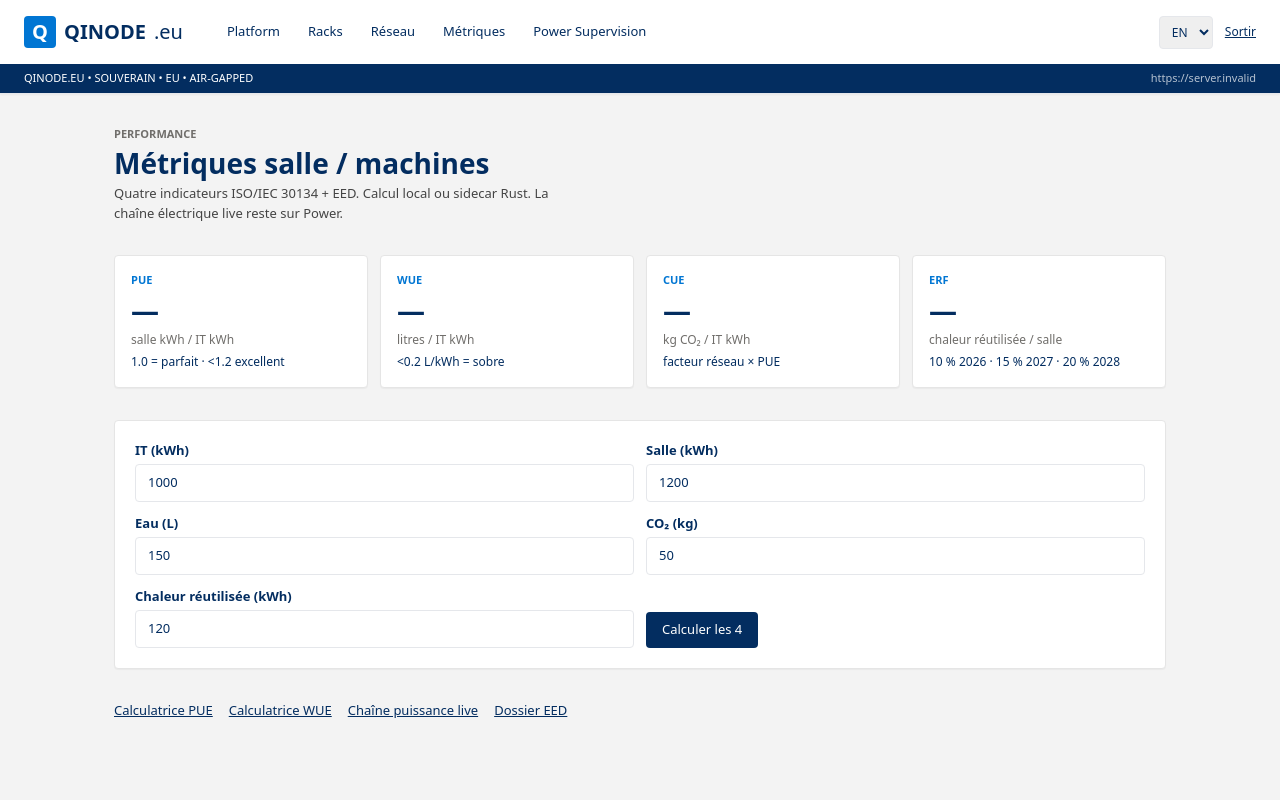
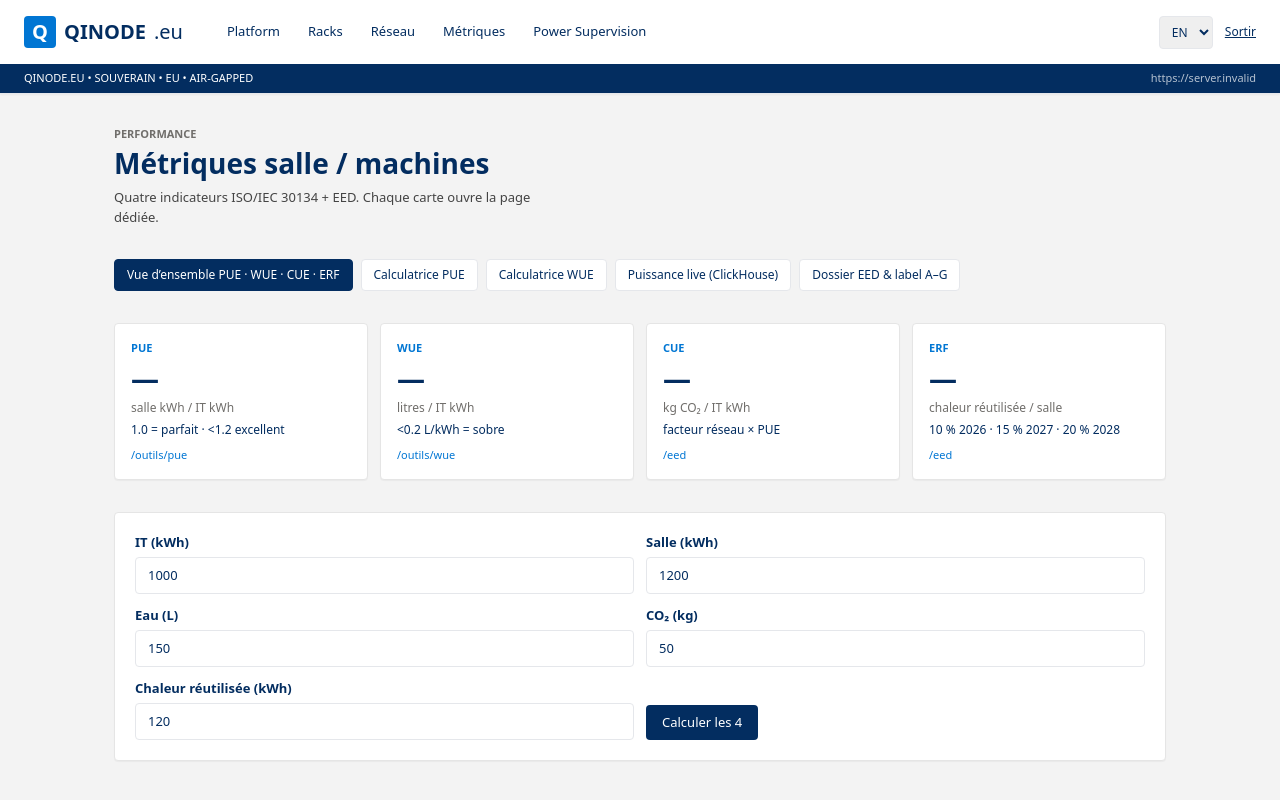
Before and after one commit to Geoking2104/DCIM, a Next.js app in the folder web/: page /en/metriques in a window 1280 px wide. Built offline with nearby package versions, Linux system fonts and the light colour scheme; no server answers.

Commit message:
feat(ui): explicit metric destinations PUE WUE CUE ERF Power EED

```diff
--- a/web/components/metrics/MetricsExplorer.tsx
+++ b/web/components/metrics/MetricsExplorer.tsx
@@ -1,11 +1,12 @@
 'use client';
 import { useState } from 'react';
+import MetricsLinks from '@/components/metrics/MetricsLinks';
 
 const CARDS = [
-  { id: 'pue', title: 'PUE', formula: 'salle kWh / IT kWh', hint: '1.0 = parfait · <1.2 excellent', href: 'pue' },
-  { id: 'wue', title: 'WUE', formula: 'litres / IT kWh', hint: '<0.2 L/kWh = sobre', href: 'wue' },
-  { id: 'cue', title: 'CUE', formula: 'kg CO₂ / IT kWh', hint: 'facteur réseau × PUE', href: 'cue' },
-  { id: 'erf', title: 'ERF', formula: 'chaleur réutilisée / salle', hint: '10 % 2026 · 15 % 2027 · 20 % 2028', href: 'erf' }
+  { id: 'pue', title: 'PUE', formula: 'salle kWh / IT kWh', hint: '1.0 = parfait · <1.2 excellent', href: '/outils/pue' },
+  { id: 'wue', title: 'WUE', formula: 'litres / IT kWh', hint: '<0.2 L/kWh = sobre', href: '/outils/wue' },
+  { id: 'cue', title: 'CUE', formula: 'kg CO₂ / IT kWh', hint: 'facteur réseau × PUE', href: '/eed' },
+  { id: 'erf', title: 'ERF', formula: 'chaleur réutilisée / salle', hint: '10 % 2026 · 15 % 2027 · 20 % 2028', href: '/eed' }
 ];
 
 export default function MetricsExplorer({ locale }: { locale: string }) {
@@ -43,18 +44,20 @@ export default function MetricsExplorer({ locale }: { locale: string }) {
       <div>
         <p className="text-[11px] uppercase font-bold text-[#706E6B]">Performance</p>
         <h1 className="text-[28px] font-extrabold">Métriques salle / machines</h1>
-        <p className="text-[13px] text-[#444] max-w-[62ch]">
-          Quatre indicateurs ISO/IEC 30134 + EED. Calcul local ou sidecar Rust. La chaîne électrique live reste sur Power.
+        <p className="text-[13px] text-[#444] max-w-[62ch] mt-1">
+          Quatre indicateurs ISO/IEC 30134 + EED. Chaque carte ouvre la page dédiée.
         </p>
       </div>
+      <MetricsLinks locale={locale} current="/metriques" />
       <div className="grid sm:grid-cols-2 lg:grid-cols-4 gap-3">
         {CARDS.map((c) => (
-          <div key={c.id} className="slds-card p-4 bg-white">
+          <a key={c.id} href={`/${locale}${c.href}`} className="slds-card p-4 bg-white block hover:border-[#0176D3]">
             <div className="text-[11px] uppercase text-[#0176D3] font-bold">{c.title}</div>
             <div className="text-[28px] font-black">{out[c.id] ? out[c.id].value.toFixed(3) : '—'}</div>
             <div className="text-[12px] text-[#706E6B]">{c.formula}</div>
             <div className="text-[12px] mt-1">{out[c.id]?.band || c.hint}</div>
-          </div>
+            <div className="text-[11px] mt-2 text-[#0176D3]">{c.href}</div>
+          </a>
         ))}
       </div>
       <div className="slds-card p-5 bg-white grid sm:grid-cols-2 gap-3">
@@ -68,12 +71,6 @@ export default function MetricsExplorer({ locale }: { locale: string }) {
         </div>
       </div>
       {err && <p className="text-[13px] text-[#C23934]">{err}</p>}
-      <div className="flex flex-wrap gap-4 text-[13px]">
-        <a className="underline" href={`/${locale}/outils/pue`}>Calculatrice PUE</a>
-        <a className="underline" href={`/${locale}/outils/wue`}>Calculatrice WUE</a>
-        <a className="underline" href={`/${locale}/power`}>Chaîne puissance live</a>
-        <a className="underline" href={`/${locale}/eed`}>Dossier EED</a>
-      </div>
     </div>
   );
 }
--- /dev/null
+++ b/web/components/metrics/MetricsLinks.tsx
@@ -0,0 +1,23 @@
+export const METRIC_LINKS = (locale: string) => [
+  { href: `/${locale}/metriques`, label: 'Vue d’ensemble PUE · WUE · CUE · ERF', path: '/metriques' },
+  { href: `/${locale}/outils/pue`, label: 'Calculatrice PUE', path: '/outils/pue' },
+  { href: `/${locale}/outils/wue`, label: 'Calculatrice WUE', path: '/outils/wue' },
+  { href: `/${locale}/power`, label: 'Puissance live (ClickHouse)', path: '/power' },
+  { href: `/${locale}/eed`, label: 'Dossier EED & label A–G', path: '/eed' }
+];
+
+export default function MetricsLinks({ locale, current }: { locale: string; current?: string }) {
+  return (
+    <nav className="flex flex-wrap gap-2 text-[12px]" aria-label="Liens métriques">
+      {METRIC_LINKS(locale).map((l) => (
+        <a
+          key={l.path}
+          href={l.href}
+          className={`px-3 py-1.5 rounded border ${current === l.path ? 'bg-[#032D60] text-white border-[#032D60]' : 'bg-white hover:border-[#0176D3]'}`}
+        >
+          {l.label}
+        </a>
+      ))}
+    </nav>
+  );
+}
```
